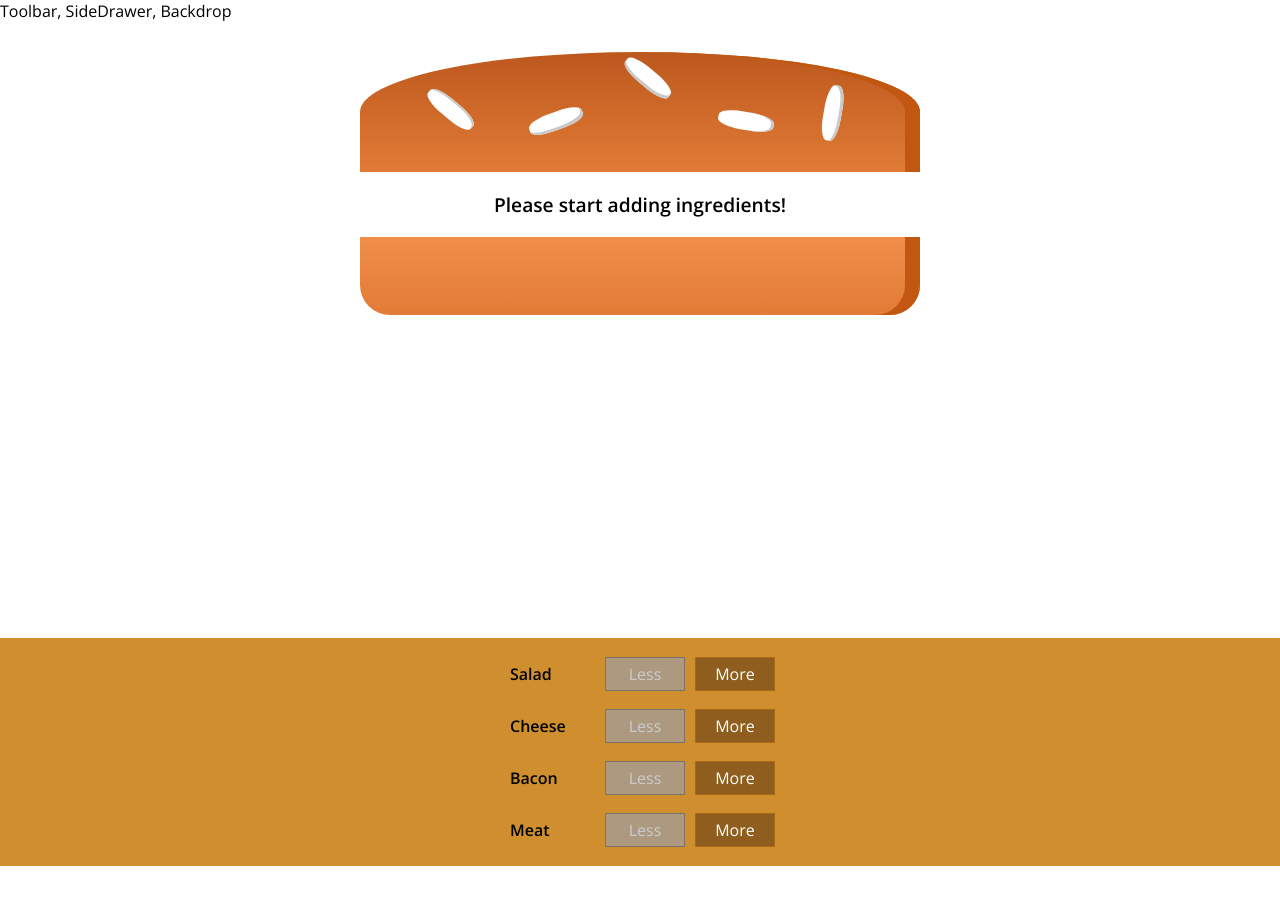
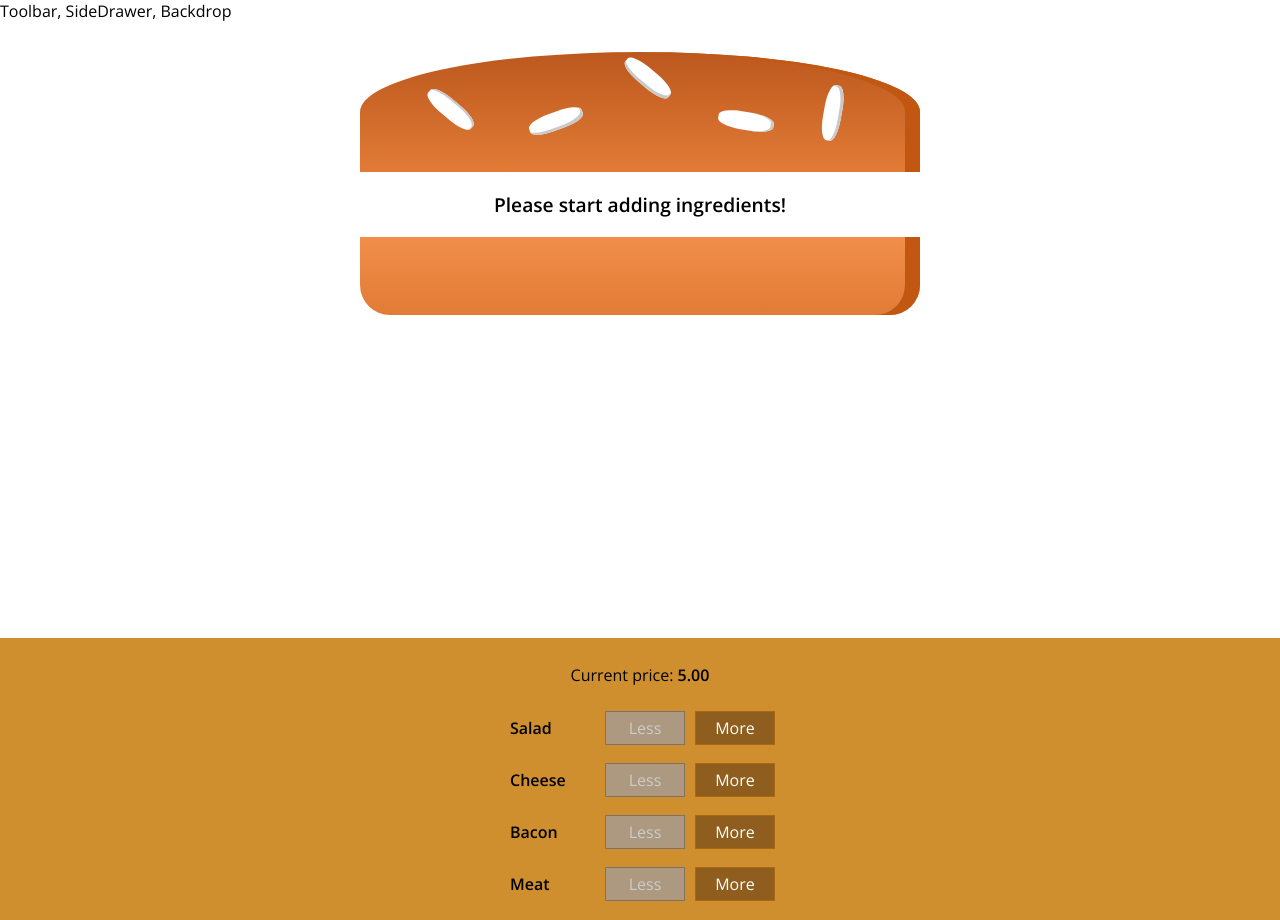
Before and after one commit to pdmsc/react-complete-guide, a React (Create React App) app: page / in a window 1280 px wide. Before the commit the page ends 866 px from the top, so only its background shows below. Built offline with nearby package versions, Linux system fonts and the light colour scheme.

Commit message:
Displaying burger price

```diff
--- a/src/components/Burger/BuildControls/BuildControls.js
+++ b/src/components/Burger/BuildControls/BuildControls.js
@@ -11,6 +11,8 @@
 
 const buildControls = (props) => (
     <div className={classes.BuildControls}>
+        <p>Current price: <strong>{props.currentPrice.toFixed(2)}</strong></p>
+
         {controls.map((control) => (
             <BuildControl
                 label = {control.label}
--- a/src/containers/BurgerBuilder/BurgerBuilder.js
+++ b/src/containers/BurgerBuilder/BurgerBuilder.js
@@ -4,10 +4,10 @@
 import BuildControls from '../../components/Burger/BuildControls/BuildControls';
 
 const INGREDIENT_PRICE = {
-    salad: 1,
-    cheese: 2,
-    meat: 4,
-    bacon: 2,
+    salad: 1.0,
+    cheese: 2.5,
+    meat: 4.25,
+    bacon: 1.99,
 };
 
 class BurgerBuilder extends Component {
@@ -18,7 +18,7 @@
             cheese: 0,
             meat: 0,
         },
-        totalPrice: 5,
+        totalPrice: 5.00,
     };
 
     addIngredientHandler = (type) => {
@@ -74,7 +74,8 @@
                 <BuildControls
                     addIngredient={this.addIngredientHandler}
                     removeIngredient={this.removeIngredientHandler}
-                    disabledStatus={disabledInfo}>
+                    disabledStatus={disabledInfo}
+                    currentPrice={this.state.totalPrice}>
                 </BuildControls>
             </Aux>
         );
```
